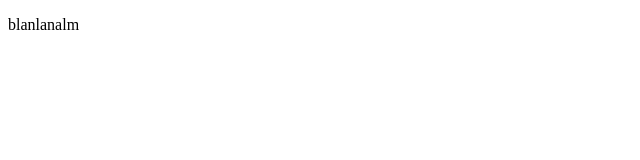
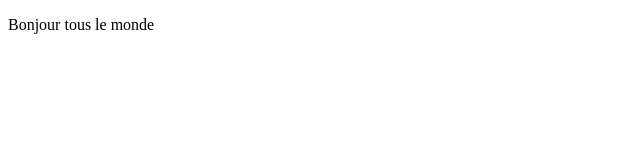
Before and after one commit to MALLETFlora/Test, a plain HTML site: page index.html in a window 1280 px wide. Shown: the full height of the page, 0-640 px from the left. Drawn offline with Linux system fonts and the light colour scheme.

Commit message:
Modification du texte
Flora a mis n'importe quoi, j'ai changé le texte

```diff
--- a/index.html
+++ b/index.html
@@ -4,7 +4,7 @@
     </head>
     <body>
         <p>
-            blanlanalm
+            Bonjour tous le monde
         </p>
     </body>
 </html>
```
